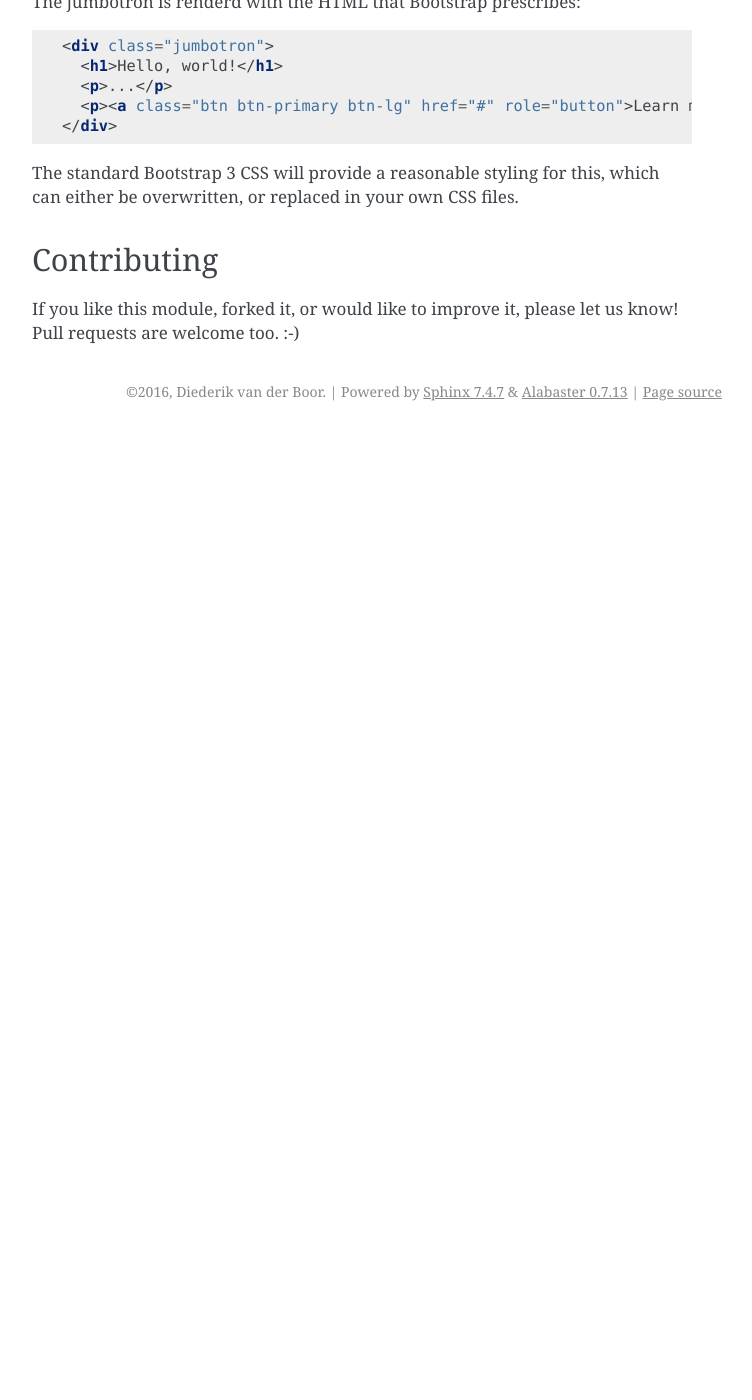
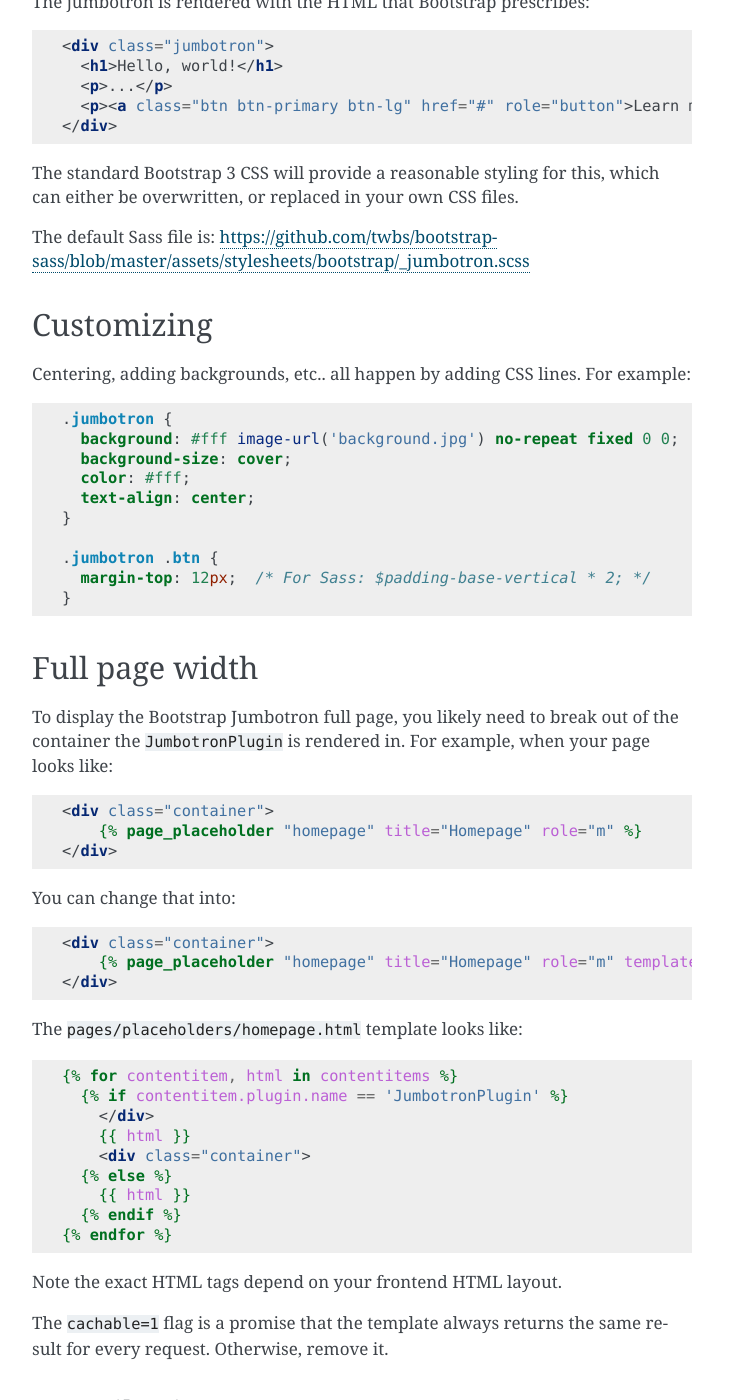
Before and after one commit to django-fluent/fluentcms-jumbotron, a Sphinx documentation site: the page built from docs/index.rst, in a window 1280 px wide and 1400 px high, scrolled down 799 px. Shown: the whole window, without its empty margins (388-1140 px from the left). Built offline with Sphinx 7.4.7, drawn with Linux system fonts in a browser that asks for light colours; before the commit the page ends 1230 px from its top, so only the background shows below that; some of the changed text lies outside the part shown.

```diff
--- a/docs/index.rst
+++ b/docs/index.rst
@@ -42,7 +42,7 @@ The database tables can be created afterwards:
 Frontend styling
 ================
 
-The jumbotron is renderd with the HTML that Bootstrap prescribes:
+The jumbotron is rendered with the HTML that Bootstrap prescribes:
 
 .. code-block:: html+django
 
@@ -55,6 +55,65 @@ The jumbotron is renderd with the HTML that Bootstrap prescribes:
 The standard Bootstrap 3 CSS will provide a reasonable styling for this,
 which can either be overwritten, or replaced in your own CSS files.
 
+The default Sass file is: https://github.com/twbs/bootstrap-sass/blob/master/assets/stylesheets/bootstrap/_jumbotron.scss
+
+Customizing
+-----------
+
+Centering, adding backgrounds, etc.. all happen by adding CSS lines. For example:
+
+.. code-block:: css
+
+    .jumbotron {
+      background: #fff image-url('background.jpg') no-repeat fixed 0 0;
+      background-size: cover;
+      color: #fff;
+      text-align: center;
+    }
+
+    .jumbotron .btn {
+      margin-top: 12px;  /* For Sass: $padding-base-vertical * 2; */
+    }
+
+
+Full page width
+---------------
+
+To display the Bootstrap Jumbotron full page, you likely need to break out of the container
+the ``JumbotronPlugin`` is rendered in. For example, when your page looks like:
+
+.. code-block:: html+django
+
+    <div class="container">
+        {% page_placeholder "homepage" title="Homepage" role="m" %}
+    </div>
+
+You can change that into:
+
+.. code-block:: html+django
+
+    <div class="container">
+        {% page_placeholder "homepage" title="Homepage" role="m" template="pages/placeholders/homepage.html" cachable=1 %}
+    </div>
+
+The ``pages/placeholders/homepage.html`` template looks like:
+
+.. code-block:: html+django
+
+    {% for contentitem, html in contentitems %}
+      {% if contentitem.plugin.name == 'JumbotronPlugin' %}
+        </div>
+        {{ html }}
+        <div class="container">
+      {% else %}
+        {{ html }}
+      {% endif %}
+    {% endfor %}
+
+Note the exact HTML tags depend on your frontend HTML layout.
+
+The ``cachable=1`` flag is a promise that the template always returns the same result for every request.
+Otherwise, remove it.
 
 Contributing
 ------------
```
Also changed, not shown: README.rst (+61 -1 lines).
